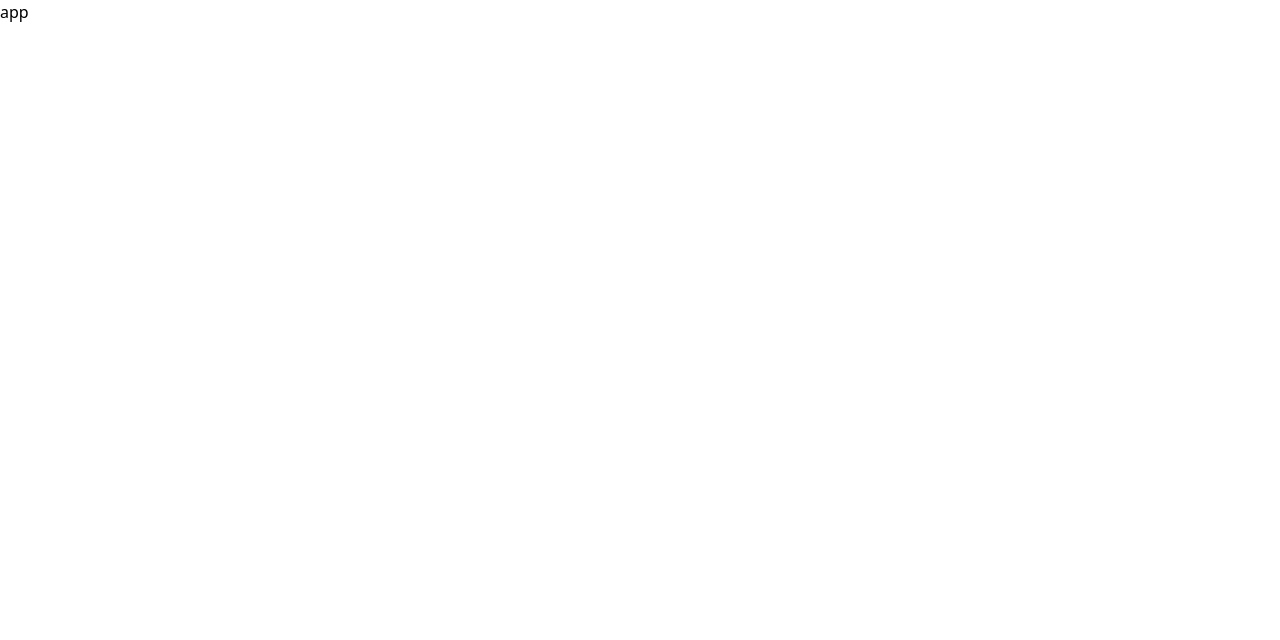
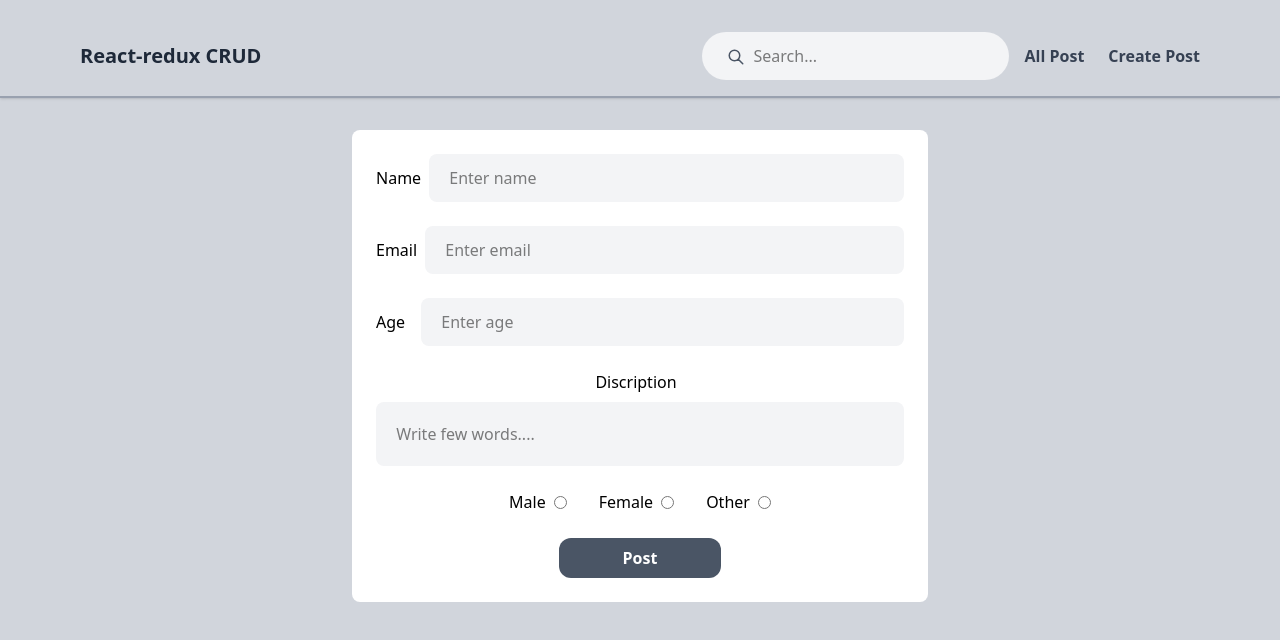
Before and after one commit to ashish-off/CRUD-app-React-Redux-, a React (Vite) app: page / in a window 1280 px wide. Shown: the top 640 px of the page. Built offline with nearby package versions, Linux system fonts and the light colour scheme.

Commit message:
form and navbar component added

```diff
--- a/index.html
+++ b/index.html
@@ -6,7 +6,7 @@
     <meta name="viewport" content="width=device-width, initial-scale=1.0" />
     <title>CRUD appication react</title>
   </head>
-  <body>
+  <body class="bg-gray-300 min-h-screen ">
     <div id="root"></div>
     <script type="module" src="/src/main.tsx"></script>
   </body>
--- a/src/App.tsx
+++ b/src/App.tsx
@@ -1,11 +1,14 @@
-import React from 'react'
+import React from "react";
+import Navbar from "./components/Navbar";
+import CreateForm from "./components/CreateForm";
 
 const App = () => {
   return (
-<>
-<h1>app</h1>
-</>
-  )
-}
+    <>
+      <Navbar />
+      <CreateForm />
+    </>
+  );
+};
 
-export default App
+export default App;
--- /dev/null
+++ b/src/components/CreateForm.tsx
@@ -0,0 +1,74 @@
+import React from "react";
+
+const CreateForm = () => {
+  return (
+    <div className="mx-auto block max-w-xl my-8 rounded-lg bg-white p-6 shadow-4">
+      <form>
+        <div className=" mb-6 flex items-center gap-2 ">
+          <label className="max-w-[90%] text-black ">Name</label>
+          <input
+            type="text"
+            className=" min-h-[auto] w-full rounded-lg border-0 bg-gray-100 px-4 py-3 outline-none "
+            placeholder=" Enter name"
+          />
+        </div>
+
+        <div className=" mb-6 flex items-center gap-2 ">
+          <label className="max-w-[90%] text-black ">Email</label>
+          <input
+            type="text"
+            className=" min-h-[auto] w-full rounded-lg border-0 bg-gray-100 px-4 py-3 outline-none "
+            placeholder=" Enter email"
+          />
+        </div>
+
+        <div className=" mb-6 flex items-center gap-2 ">
+          <label className="max-w-[90%] text-black mr-2 ">Age</label>
+          <input
+            type="text"
+            className=" min-h-[auto] w-full rounded-lg border-0 bg-gray-100 px-4 py-3 outline-none "
+            placeholder=" Enter age"
+          />
+        </div>
+
+        <div className=" mb-6 flex items-center gap-2 flex-col">
+          <label className="max-w-[90%] text-black mr-2 ">Discription</label>
+          <input
+            type="text"
+            className=" min-h-[4rem] w-full rounded-lg border-0 bg-gray-100 px-4 py-3 outline-none "
+            placeholder=" Write few words...."
+          />
+        </div>
+
+        <div className=" flex items-center gap-8 justify-center">
+          <div className="flex items-center ">
+            <label className="max-w-[90%] text-black mr-2 ">Male</label>
+            <input type="radio" name="gender" />
+          </div>
+
+          <div className="flex items-center ">
+            <label className="max-w-[90%] text-black mr-2 ">Female</label>
+            <input type="radio" name="gender" />
+          </div>
+
+          <div className="flex items-center ">
+            <label className="max-w-[90%] text-black mr-2  ">Other</label>
+            <input type="radio" name="gender" />
+          </div>
+        </div>
+
+<div className="flex justify-center mt-6 w-full">
+<button
+          type="submit"
+          className=" border-none py-2 px-16 rounded-xl bg-gray-600 text-white font-semibold hover:bg-gray-500 active:bg-gray-600 "
+        >
+          Post
+        </button>
+</div>
+
+      </form>
+    </div>
+  );
+};
+
+export default CreateForm;
--- /dev/null
+++ b/src/components/Navbar.tsx
@@ -0,0 +1,42 @@
+import React from "react";
+
+const Navbar = () => {
+  return (
+    <div>
+      <nav className="flex justify-between px-20 pt-8 pb-4 items-center bg-transparent border-b-2 border-gray-400 shadow-sm ">
+        <h1 className="text-xl text-gray-800 font-bold">React-redux CRUD</h1>
+        <div className="flex items-center md:gap-4">
+          <div className="flex items-center bg-gray-100 py-3 px-6 rounded-3xl ">
+            <svg
+              xmlns="http://www.w3.org/2000/svg"
+              className="h-5 w-5 pt-0.5 text-gray-600"
+              fill="none"
+              viewBox="0 0 24 24"
+              stroke="currentColor"
+            >
+              <path
+                stroke-linecap="round"
+                stroke-linejoin="round"
+                stroke-width="2"
+                d="M21 21l-6-6m2-5a7 7 0 11-14 0 7 7 0 0114 0z"
+              />
+            </svg>
+            <input
+              className="ml-2 outline-none bg-transparent"
+              type="text"
+              name="search"
+              id="search"
+              placeholder="Search..."
+            />
+          </div>
+          <ul className="flex items-center space-x-6">
+            <li className="font-semibold text-gray-700 cursor-pointer">All Post</li>
+            <li className="font-semibold text-gray-700 cursor-pointer">Create Post</li>
+          </ul>
+        </div>
+      </nav>
+    </div>
+  );
+};
+
+export default Navbar;
```
